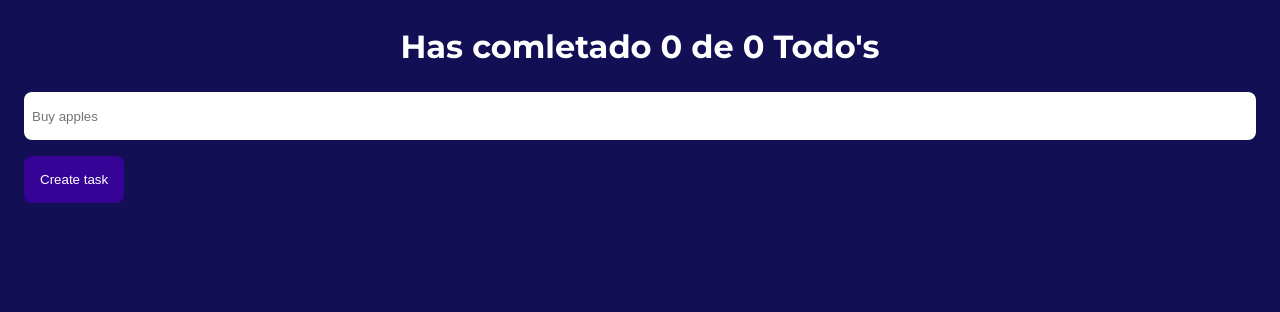
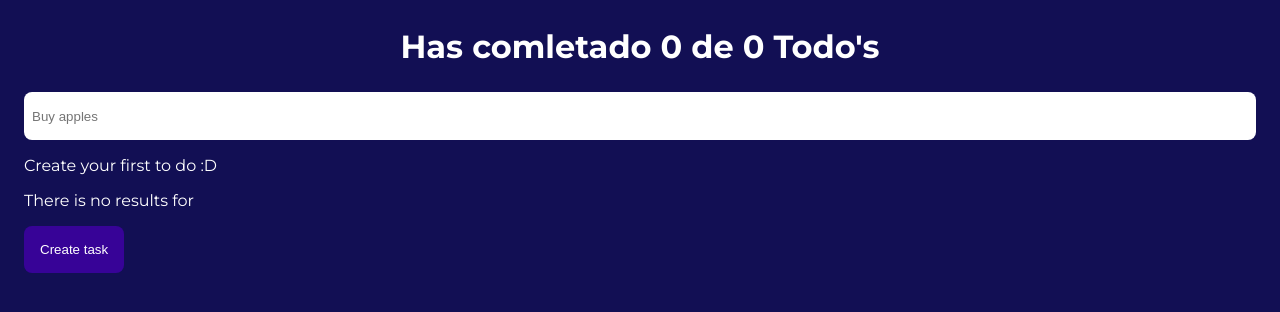
Before and after one commit to Armando101/todo-react-app, a React (Create React App) app: page / in a window 1280 px wide. Shown: the top 312 px of the page. Built offline with nearby package versions, Linux system fonts and the light colour scheme.

Commit message:
Render props and render functions

```diff
--- a/src/App.js
+++ b/src/App.js
@@ -12,13 +12,14 @@ function App() {
   const {
     completedTodos,
     totalTodos,
-    setSearchValue,
     todos,
-    setFilteredTask,
     error,
     loading,
     filteredTask,
     openModal,
+    searchValue,
+    setSearchValue,
+    setFilteredTask,
     setOpenModal,
     addTodo,
     deleteTodo,
@@ -39,12 +40,29 @@ function App() {
           setFilteredTask={setFilteredTask}
         />
       </TodoHeader>
-      <TodoList>
-        {error && <p>Ha habido un error :/</p>}
-        {loading && <p>Cargando...</p>}
-        {!loading &&
-          !error &&
-          filteredTask.map((item, index) => {
+      <TodoList
+        error={error}
+        loading={loading}
+        filteredTask={filteredTask}
+        totalTodos={totalTodos}
+        searchValue={searchValue}
+        onEmptySearch={(search) => <p>There is no results for {search}</p>}
+        onEmptyResult={() => <p>Create your first to do :D</p>}
+        onError={() => <p>Ha habido un error</p>}
+        onLoading={() => <p>Cargando...</p>}
+        // onRender={(item, index) => {
+        //   return (
+        //     <TodoItem
+        //       key={index}
+        //       todos={todos}
+        //       myItem={item}
+        //       completeTodo={completeTodo}
+        //       deleteTodo={deleteTodo}
+        //     />
+        //   );
+        // }}
+      >
+        {(item, index) => {
           return (
             <TodoItem
               key={index}
@@ -54,7 +72,7 @@ function App() {
               deleteTodo={deleteTodo}
             />
           );
-          })}
+        }}
       </TodoList>
       {openModal && (
         <Modal setOpenModal={setOpenModal}>
--- a/src/components/TodoItem/TodoItem.jsx
+++ b/src/components/TodoItem/TodoItem.jsx
@@ -2,7 +2,6 @@ import React from "react";
 import "./TodoItem.css";
 
 export const TodoItem = ({ myItem, completeTodo, deleteTodo }) => {
-  console.log({ myItem });
   return (
     <li className="TodoItem">
       <div className="TodoItem-info">
--- a/src/components/TodoList/TodoList.jsx
+++ b/src/components/TodoList/TodoList.jsx
@@ -1,6 +1,29 @@
 import React from "react";
 import "./TodoList.css";
 
-export const TodoList = ({ children }) => {
-  return <ul className="TodoList">{children}</ul>;
+export const TodoList = ({
+  error,
+  loading,
+  totalTodos,
+  filteredTask,
+  searchValue,
+  children,
+  onError,
+  onRender,
+  onLoading,
+  onEmptyResult,
+  onEmptySearch,
+}) => {
+  return (
+    <section>
+      {error && onError()}
+      {loading && onLoading()}
+      {!error && !loading && totalTodos === 0 && onEmptyResult()}
+      {!error &&
+        !loading &&
+        filteredTask.length === 0 &&
+        onEmptySearch(searchValue)}
+      <ul className="TodoList">{filteredTask.map(onRender || children)}</ul>
+    </section>
+  );
 };
--- a/src/hooks/useLocalStorage.js
+++ b/src/hooks/useLocalStorage.js
@@ -21,7 +21,6 @@ export function useLocalStorage(itemName, initialValue) {
         parsedItem = JSON.parse(localStorageItem);
       }
       setItem(parsedItem);
-      console.log({ parsedItem });
       setLoading(false);
     } catch {
       setError(true);
```
Lines whose indentation alone changed are shown as unchanged.
